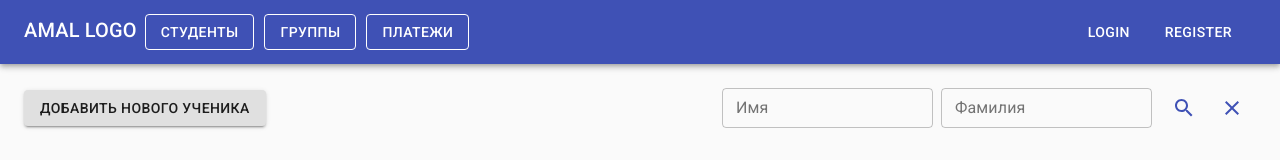
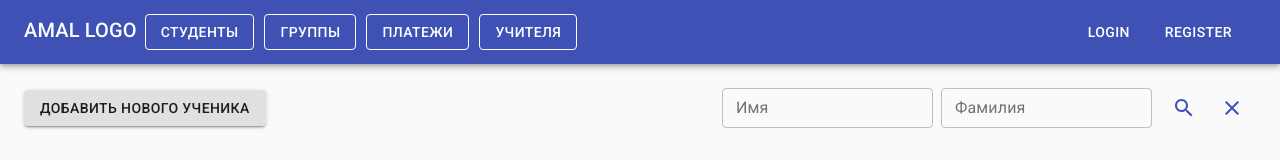
Before and after one commit to xx3u/amal_frontend, a React (Create React App) app: page / in a window 1280 px wide. Shown: the top 160 px of the page. Built offline with nearby package versions, Linux system fonts and the light colour scheme; no server answers.

Commit message:
Добавлена кнопка "Учителя" в шапку

```diff
--- a/src/components/Layout/Header.js
+++ b/src/components/Layout/Header.js
@@ -52,6 +52,15 @@ const Header = () => {
             >
               Платежи
             </Button>
+            <Button
+              component={Link}
+              to='/admin-app/teachers'
+              color='inherit'
+              variant='outlined'
+              className={classes.btn}
+            >
+              Учителя
+            </Button>
           </Grid>
           <Grid item>
             <Button color='inherit' className={classes.menuButton}>
```
